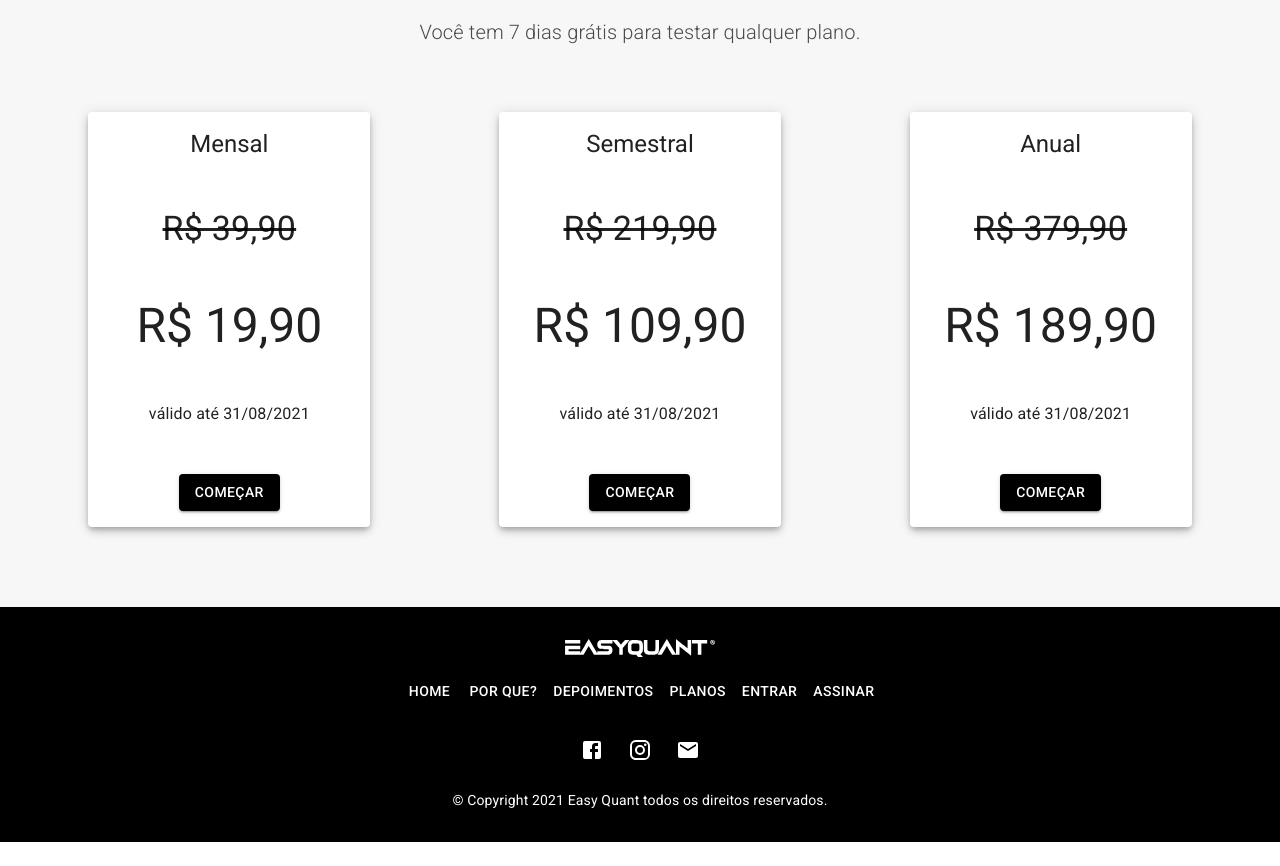
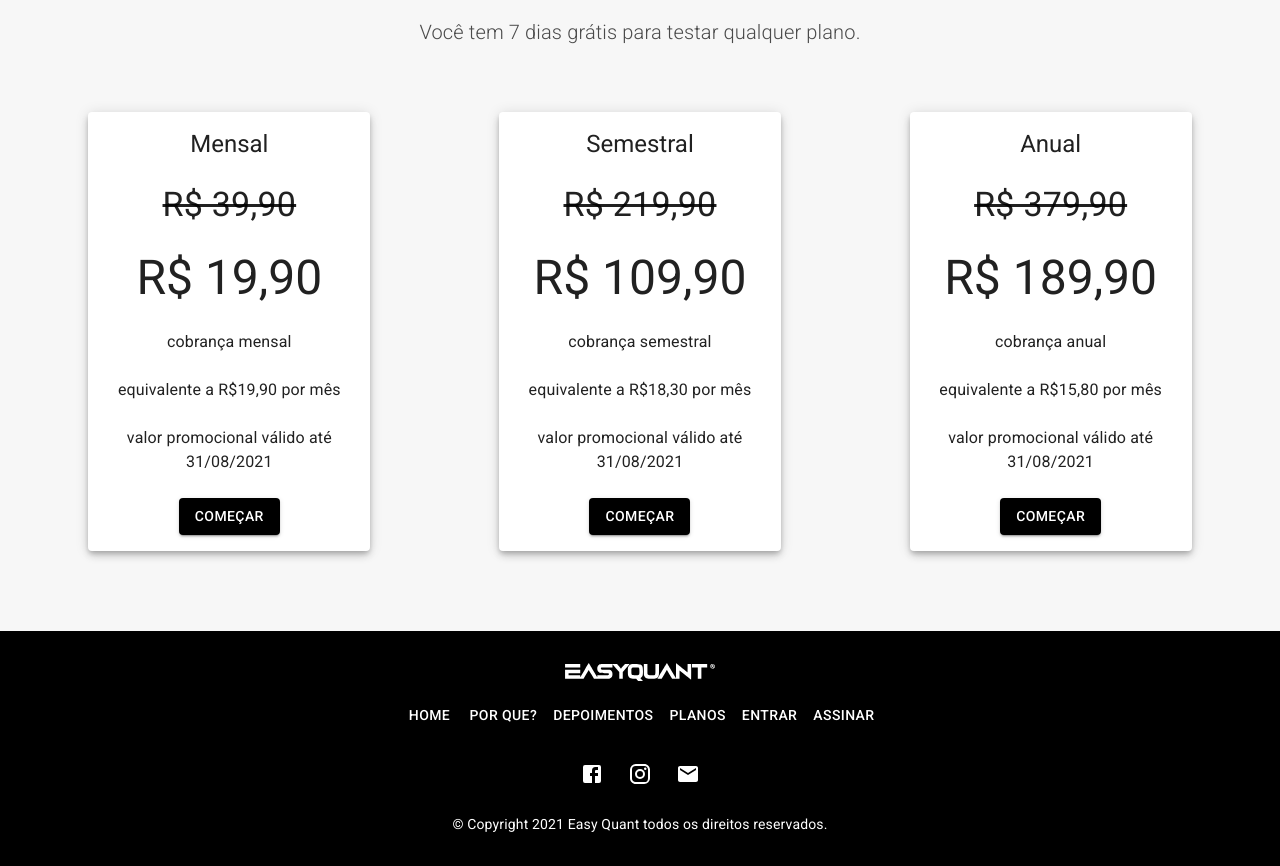
Before and after one commit to cefasgarciapereira/momentum-front, a React (Create React App) app: page /home in a window 1280 px wide. Shown: the part 2912-3778 px from the top of the page. Before the commit the page ends 3754 px from the top, so only its background shows below. Built offline with nearby package versions, Linux system fonts and the light colour scheme; no server answers.

Commit message:
refactor(Plans): includes information

```diff
--- a/src/pages/LandingPage/Plans.jsx
+++ b/src/pages/LandingPage/Plans.jsx
@@ -16,14 +16,16 @@ export default function Plans() {
         </Paper>
     )*/
 
-    const PromotionCard = ({ title, price, promotionalPrice }) => (
+    const PromotionCard = ({ title, price, promotionalPrice, monthPrice, chargePeriod }) => (
         <Paper className={classes.paper} elevation={5}>
             <Typography variant="h5">{title}</Typography>
             <Typography align="center" variant="h4" className={classes.lined}>
                 {price}
             </Typography>
             <Typography align="center" variant="h3">{promotionalPrice}</Typography>
-            <Typography align="center">válido até 31/08/2021</Typography>
+            <Typography align="center">cobrança {chargePeriod}</Typography>
+            <Typography align="center">equivalente a {monthPrice} por mês</Typography>
+            <Typography align="center">valor promocional válido até 31/08/2021</Typography>
             <Button variant="contained" color="primary" href="/cadastrar">
                 Começar
             </Button>
@@ -48,16 +50,22 @@ export default function Plans() {
                         title="Mensal"
                         price="R$ 39,90"
                         promotionalPrice="R$ 19,90"
+                        chargePeriod='mensal'
+                        monthPrice='R$19,90'
                     />
                     <PromotionCard
                         title="Semestral"
                         price="R$ 219,90"
                         promotionalPrice="R$ 109,90"
+                        chargePeriod='semestral'
+                        monthPrice='R$18,30'
                     />
                     <PromotionCard
                         title="Anual"
                         price="R$ 379,90"
                         promotionalPrice="R$ 189,90"
+                        chargePeriod='anual'
+                        monthPrice='R$15,80'
                     />
                 </Box>
             </Fade>
--- a/src/pages/LandingPage/styles.js
+++ b/src/pages/LandingPage/styles.js
@@ -270,7 +270,7 @@ export const usePlansStyles = makeStyles((theme) => ({
         alignItems: 'center',
         justifiContent: 'center',
         padding: '1rem',
-        gap: '3rem',
+        gap: '1.5rem',
         maxWidth: '250px',
         width: '100%',
         alignSelf: 'center'
```
